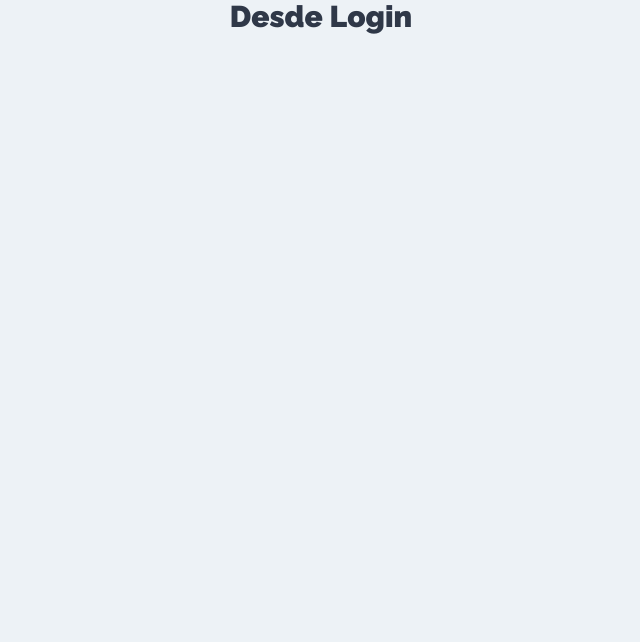
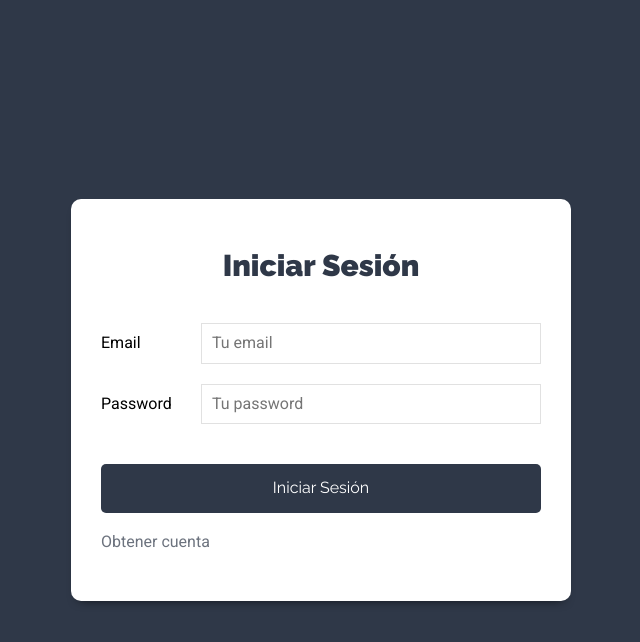
Before and after one commit to rlsurra/rjs_12_administrador_proyectos, a React (Create React App) app: page / in a window 1280 px wide. Shown: the top 642 px of the page, without its empty margins (319-959 px from the left). Built offline with nearby package versions, Linux system fonts and the light colour scheme.

Commit message:
Front Login

```diff
--- a/src/components/auth/Login.js
+++ b/src/components/auth/Login.js
@@ -1,8 +1,76 @@
-import React from 'react';
+import React, { useState } from 'react';
+import { Link } from 'react-router-dom';
 
 const Login = () => {
+
+    const [ credencial, setCredencial] = useState({
+        email: '',
+        password: ''
+    });
+
+    const { email, password } = credencial;
+
+    const onChange = e => {
+        setCredencial({
+            ...credencial,
+            [e.target.name] : e.target.value
+        })
+    }
+
+    const onSubmit = e => {
+        e.preventDefault();
+        //Validar campos vacios
+
+        //Pasarlo al action (funcion del reducer)
+    }
+
     return (
-        <h1>Desde Login</h1>
+        <div className="form-usuario">
+            <div className="contenedor-form sombra-dark">
+                <h1>Iniciar Sesión</h1>
+                <form
+                    onSubmit={onSubmit}
+                >
+
+                    <div className="campo-form">
+                        <label htmlFor="email">Email</label>
+                        <input
+                            type="email"
+                            id="email"
+                            name="email"
+                            value={email}
+                            placeholder="Tu email"
+                            onChange={onChange}
+                        />
+                    </div>
+
+                    <div className="campo-form">
+                        <label htmlFor="password">Password</label>
+                        <input
+                            type="password"
+                            id="password"
+                            name="password"
+                            value={password}
+                            placeholder="Tu password"
+                            onChange={onChange}
+                        />
+                    </div>
+
+                    <div className="campo-form">
+                        <input
+                            type="submit"
+                            className="btn btn-primario btn-block"
+                            value="Iniciar Sesión"
+                        />
+                    </div>
+                </form>
+
+                <Link to={'/registro'} className="enlace-cuenta">
+                    Obtener cuenta
+                </Link>
+
+            </div>
+        </div>
      );
 }
 
```
